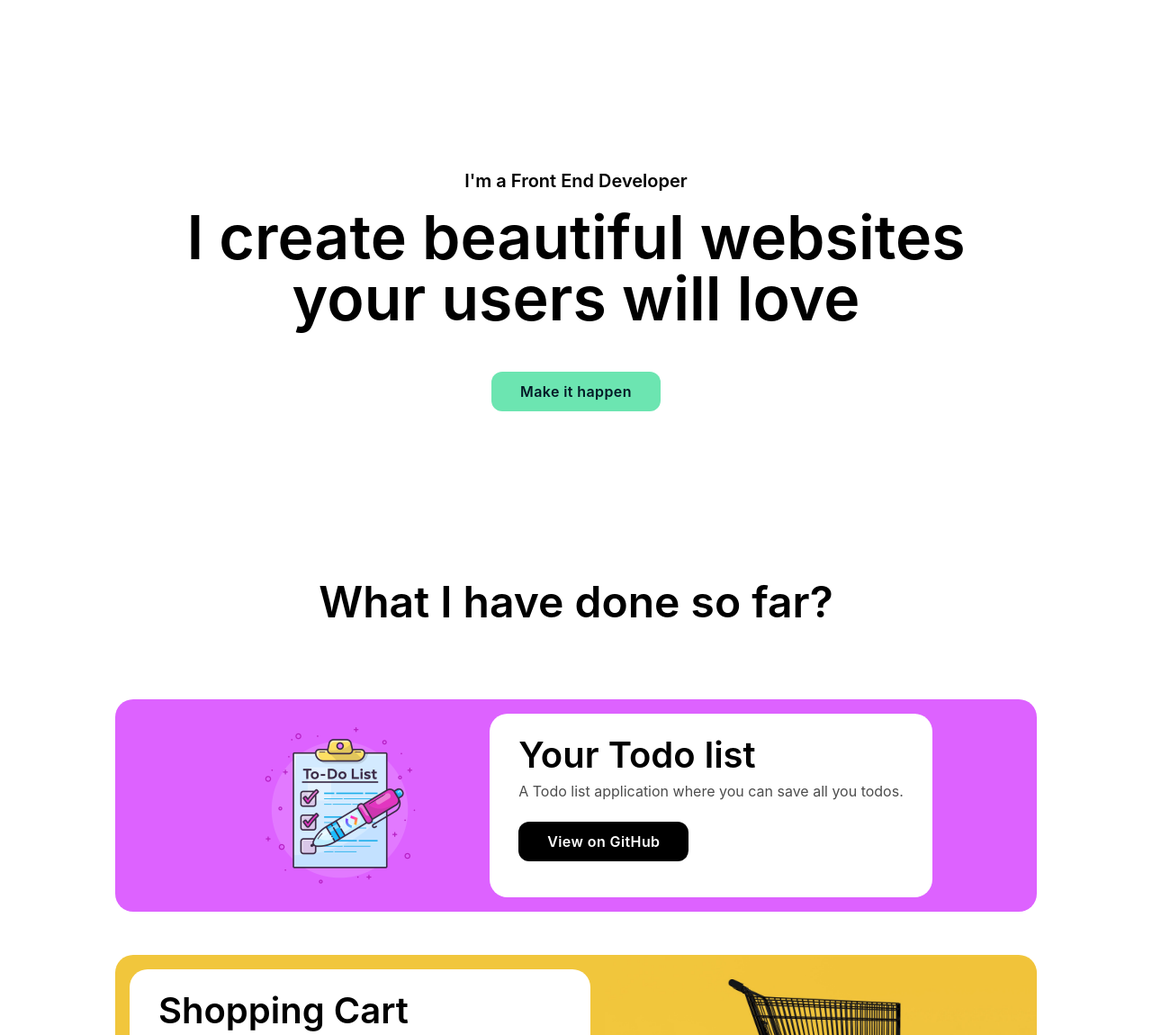
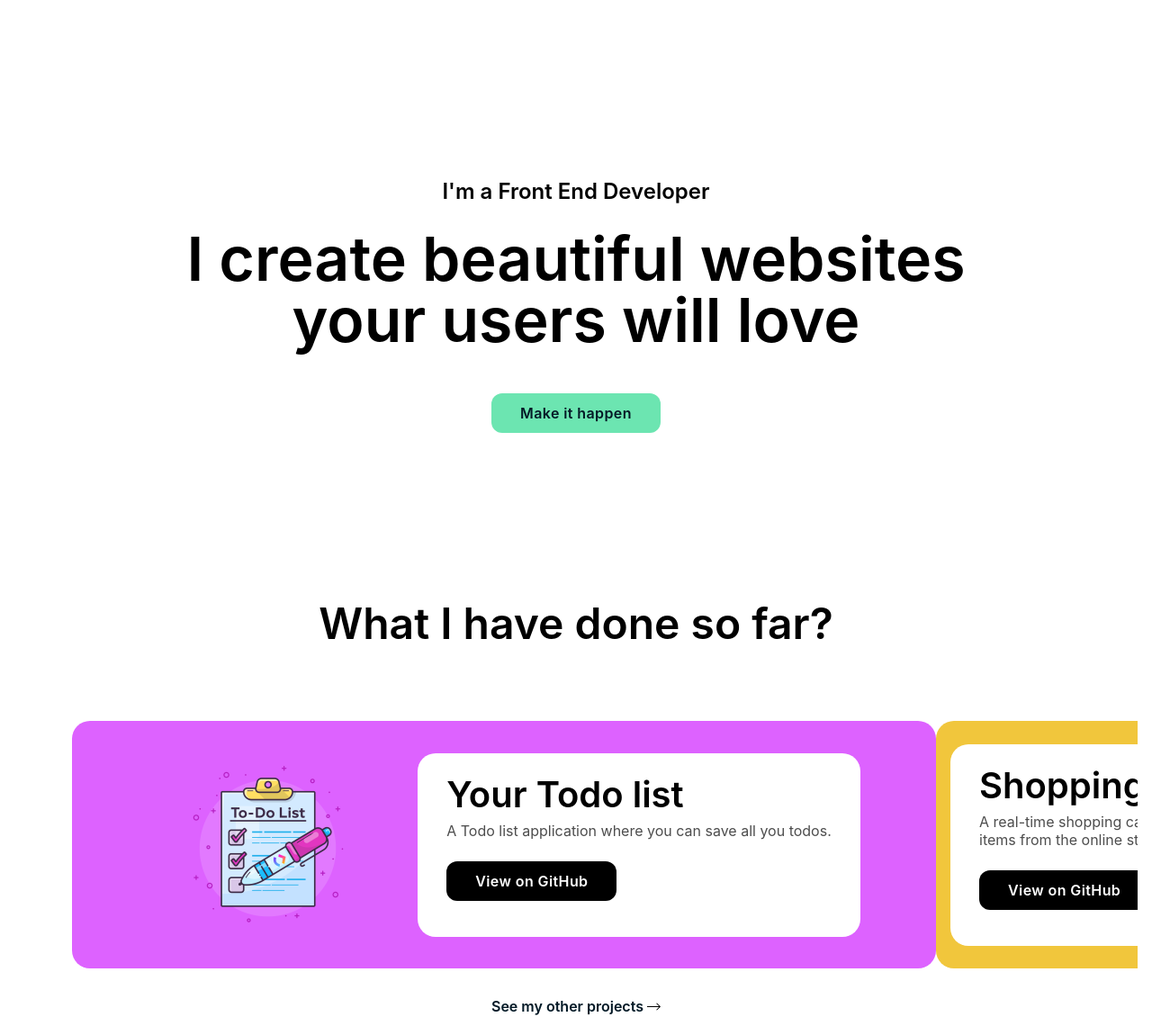
Before and after one commit to theroopesh/personal-portfolio, a plain HTML site: page index.html in a window 1280 px wide. Shown: the part 133-1283 px from the top of the page at 90% size. Drawn offline with Linux system fonts and the light colour scheme.

Commit message:
seventh commit
created projects gallery

```diff
--- a/index.html
+++ b/index.html
@@ -56,7 +56,7 @@
           <div class="projects-header">
             <h1 class="projects-title">What I have done so far?</h1>
           </div>
-          <div class="projects-wrapper">
+          <div class="projects-wrapper container">
             <div class="project">
               <div class="project-container">
                 <div class="project-wrapper project-1">
--- a/script.js
+++ b/script.js
@@ -12,3 +12,32 @@ const menuButton = document.querySelector('.menu-button-black');
 menuButton.addEventListener('click', (e) => {
   mobileMenuContainer.classList.toggle('open');
 });
+
+// project gallery
+const slider = document.querySelector('.projects-wrapper');
+let isDown = false;
+let startX;
+let scrollLeft;
+
+slider.addEventListener('mousedown', (e) => {
+  isDown = true;
+  slider.classList.add('active');
+  startX = e.pageX - slider.offsetLeft;
+  scrollLeft = slider.scrollLeft;
+});
+slider.addEventListener('mouseleave', (_) => {
+  isDown = false;
+  slider.classList.remove('active');
+});
+slider.addEventListener('mouseup', (_) => {
+  isDown = false;
+  slider.classList.remove('active');
+});
+slider.addEventListener('mousemove', (e) => {
+  if (!isDown) return;
+  e.preventDefault();
+  const x = e.pageX - slider.offsetLeft;
+  const SCROLL_SPEED = 3;
+  const walk = (x - startX) * SCROLL_SPEED;
+  slider.scrollLeft = scrollLeft - walk;
+});
--- a/styles.css
+++ b/styles.css
@@ -170,19 +170,22 @@ nav.mobile-menu .menu-button-black {
 .intro-container {
   margin: 5rem auto;
   text-align: center;
-  padding: 1rem;
+  padding: 1rem 0.5rem;
 }
 
 .intro-sub-heading {
-  font-size: 1.25rem;
-  margin: 1rem 0;
+  font-size: 1.5rem;
+  margin: 1.5rem 0;
   font-weight: 600;
+  max-width: 65ch;
+  line-height: 2rem;
 }
 
 .intro-heading {
   font-size: 2.25rem;
+  line-height: 2.5rem;
   margin-top: 0;
-  margin-bottom: 1rem;
+  margin-bottom: 2.5rem;
   font-weight: 600;
 }
 
@@ -247,13 +250,34 @@ nav.mobile-menu .menu-button-black {
   line-height: 2.25rem;
 }
 
+.projects-wrapper {
+  display: grid;
+  padding: 0 2rem;
+  grid-template-columns: repeat(10, 75vw);
+  grid-template-rows: 1fr;
+  grid-column-gap: 1rem;
+  grid-row-gap: 1rem;
+  overflow: hidden;
+  scroll-snap-type: both mandatory;
+  scroll-padding: 1rem;
+  margin-left: auto;
+  margin-right: auto;
+  max-width: 64rem;
+}
+
+.active {
+  scroll-snap-type: unset;
+}
+
 .project {
-  margin-bottom: 3rem;
+  scroll-snap-align: center;
+  display: inline-block;
+  border-radius: 1.25rem;
 }
 
 .project-container {
   max-width: 64rem;
-  margin: 2rem auto;
+  margin: 0;
 }
 
 .project-wrapper {
@@ -264,6 +288,7 @@ nav.mobile-menu .menu-button-black {
   border-radius: 1.25rem;
   flex-wrap: wrap;
   margin: auto;
+  min-height: 475px;
 }
 
 .project-img-1 {
@@ -556,6 +581,17 @@ nav.mobile-menu .menu-button-black {
   }
 
   /* projects section */
+
+  .projects-wrapper {
+    padding: 0 4rem;
+    grid-column-gap: 0;
+    margin-bottom: 2rem;
+  }
+
+  .project {
+    margin: 0;
+  }
+
   .project-des-wrapper {
     text-align: left;
   }
@@ -564,6 +600,7 @@ nav.mobile-menu .menu-button-black {
     flex-wrap: nowrap;
     justify-content: center;
     align-items: center;
+    min-height: 275px;
   }
 
   .project-des-title {
```
